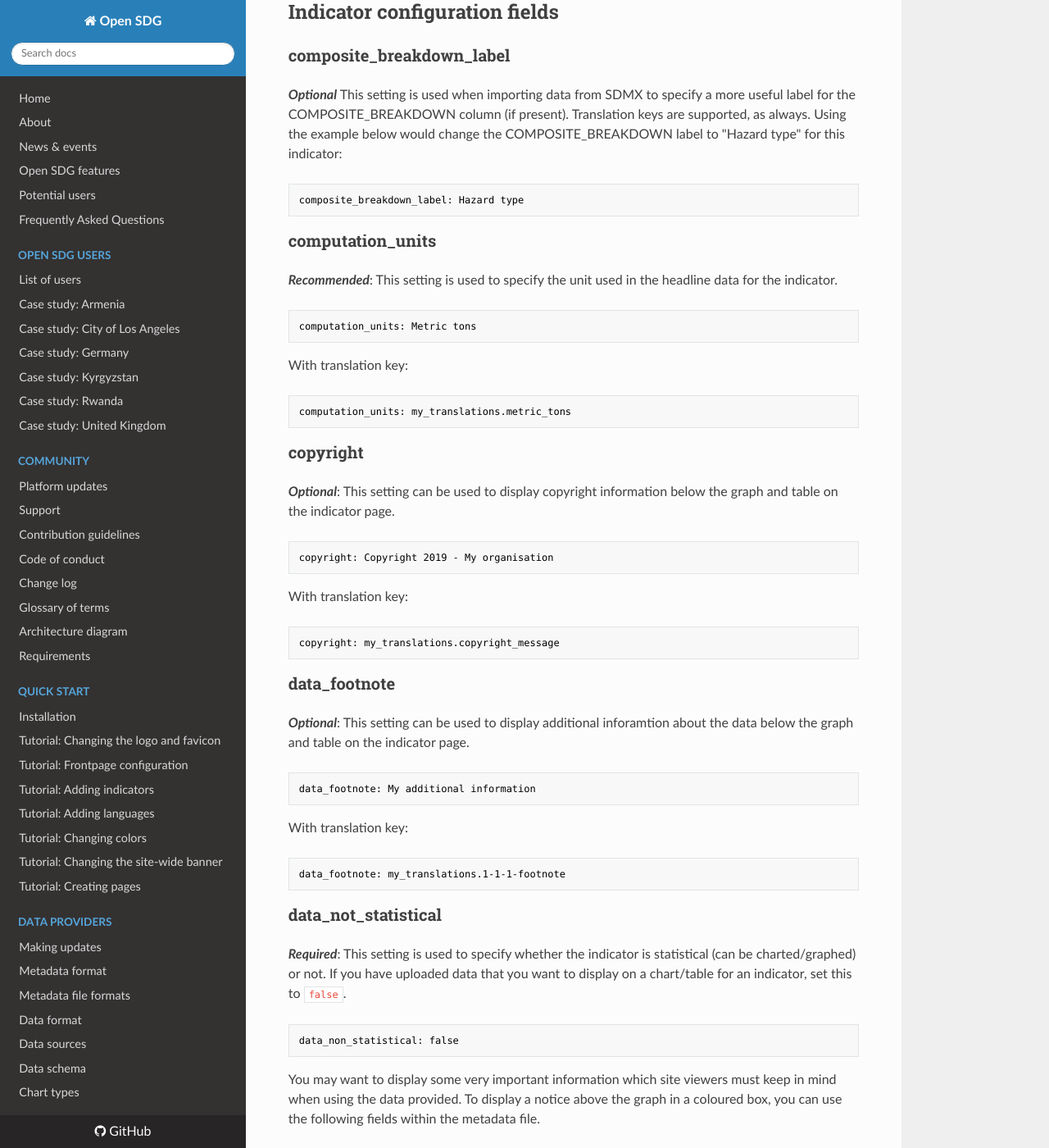
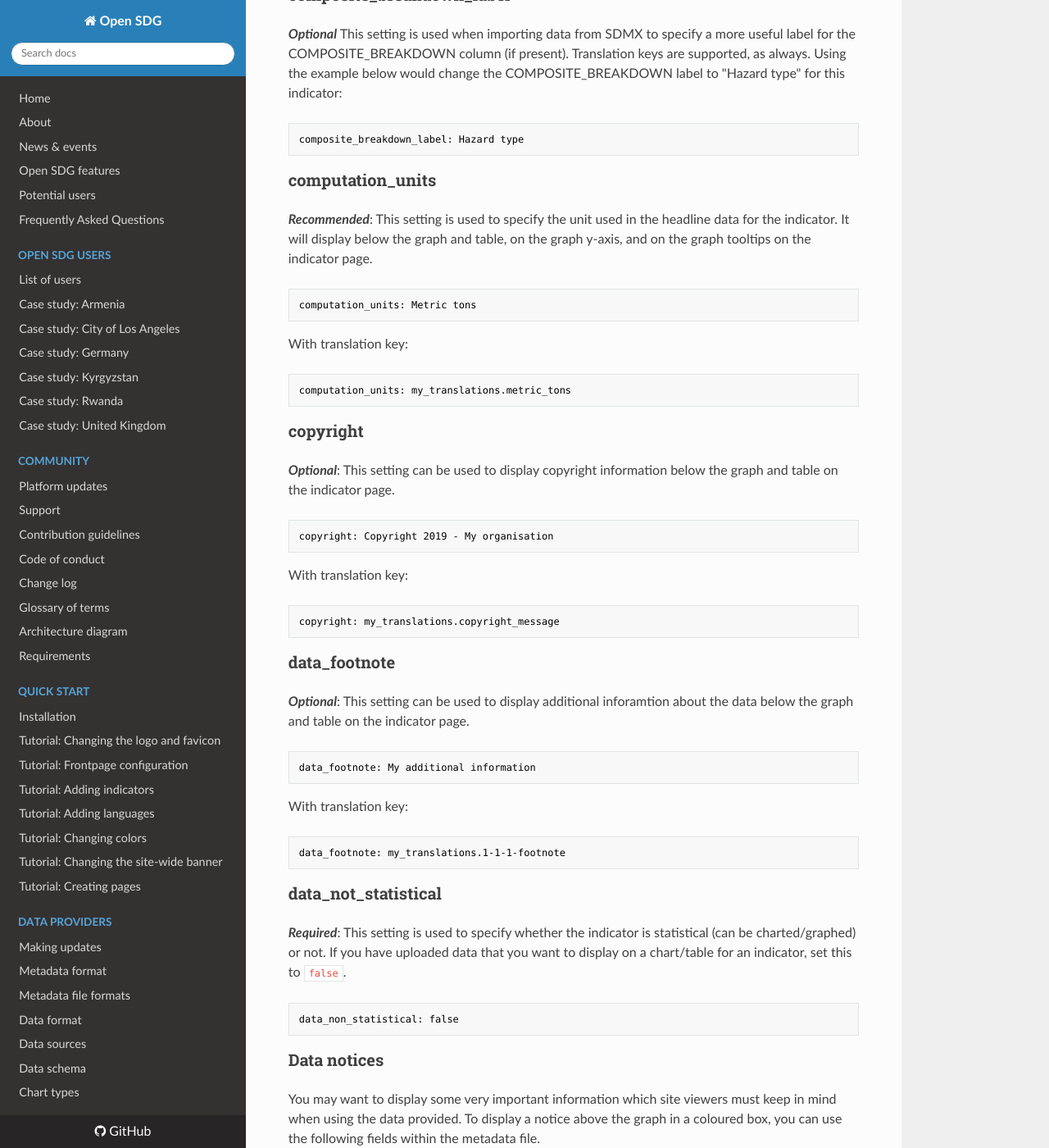
Before and after one commit to open-sdg/open-sdg, an MkDocs documentation site: the page built from docs/indicator-configuration.md, in a window 1280 px wide and 1400 px high, scrolled down 1484 px. Shown: the whole window at 82% size. Built offline with MkDocs 1.6.1, drawn with Linux system fonts in a browser that asks for light colours; nearby versions of some CDN libraries; old or Windows-style settings are respelled for this version of MkDocs; some of the changed text lies outside the part shown.

Commit message:
Implementing feedback

````diff
--- a/docs/indicator-configuration.md
+++ b/docs/indicator-configuration.md
@@ -63,7 +61,7 @@ composite_breakdown_label: Hazard type
 
 ### computation_units
 
-**_Recommended_**: This setting is used to specify the unit used in the headline data for the indicator.
+**_Recommended_**: This setting is used to specify the unit used in the headline data for the indicator. It will display below the graph and table, on the graph y-axis, and on the graph tooltips on the indicator page.
 
 ```nohighlight
 computation_units: Metric tons
@@ -112,6 +110,8 @@ data_footnote: my_translations.1-1-1-footnote
 ```nohighlight
 data_non_statistical: false
 ```
+
+### Data notices
 
 You may want to display some very important information which site viewers must keep in mind when using the data provided. To display a notice above the graph in a coloured box, you can use the following fields within the metadata file.
 
````
Also changed, not shown: other parts of docs/indicator-configuration.md (+2 -2 lines).
